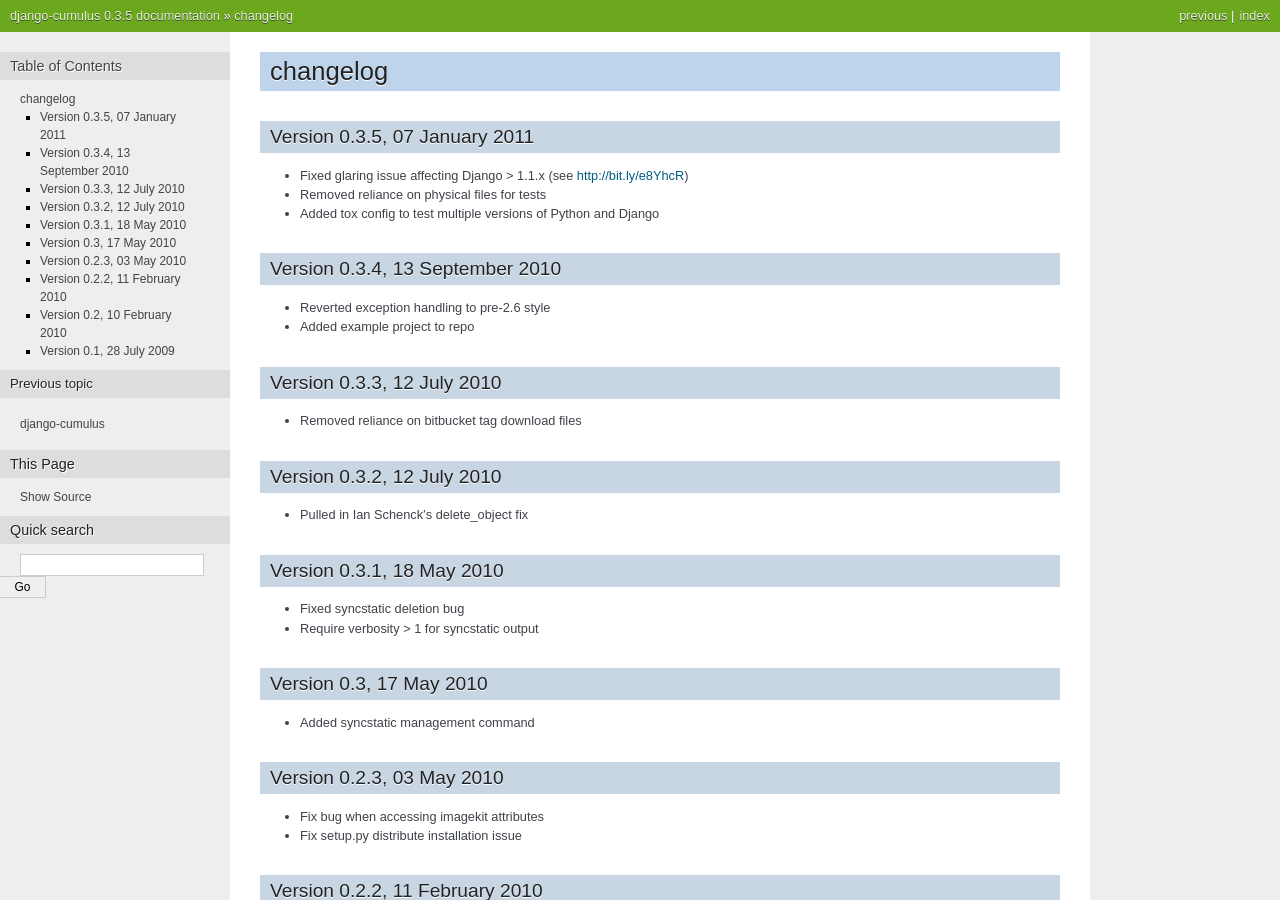
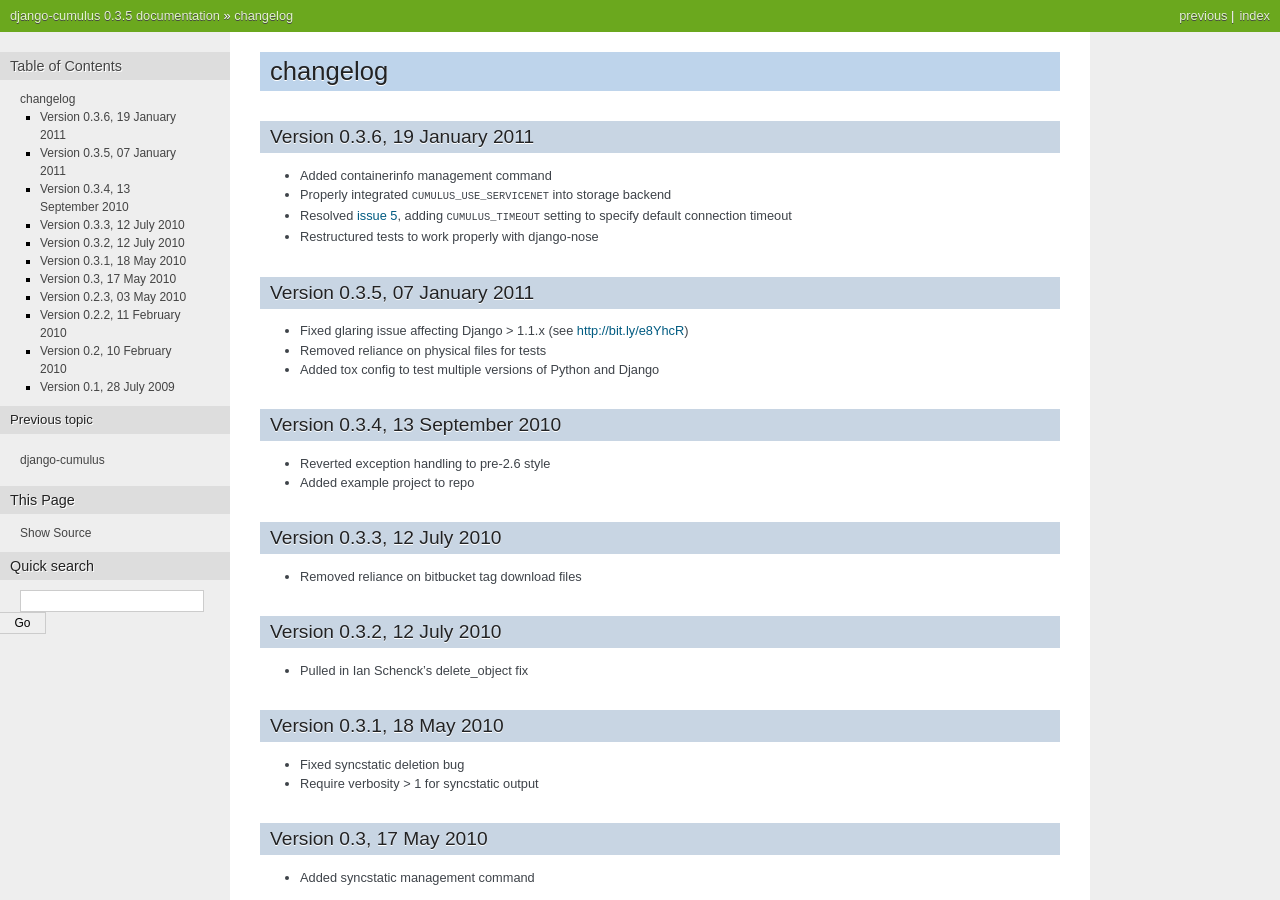
Before and after one commit to django-cumulus/django-cumulus, a Sphinx documentation site: the page built from docs/changelog.rst, in a window 1280 px wide and 900 px high. Built offline with Sphinx 7.4.7, drawn with Linux system fonts in a browser that asks for light colours.

Commit message:
updated changelog

```diff
--- a/docs/changelog.rst
+++ b/docs/changelog.rst
@@ -1,5 +1,15 @@
 changelog
 =========
+
+Version 0.3.6, 19 January 2011
+******************************
+
+* Added containerinfo management command
+* Properly integrated ``CUMULUS_USE_SERVICENET`` into storage backend
+* Resolved `issue 5`_, adding ``CUMULUS_TIMEOUT`` setting to specify default connection timeout
+* Restructured tests to work properly with django-nose
+
+.. _issue 5: https://github.com/richleland/django-cumulus/issues/issue/5
 
 Version 0.3.5, 07 January 2011
 ******************************
```
